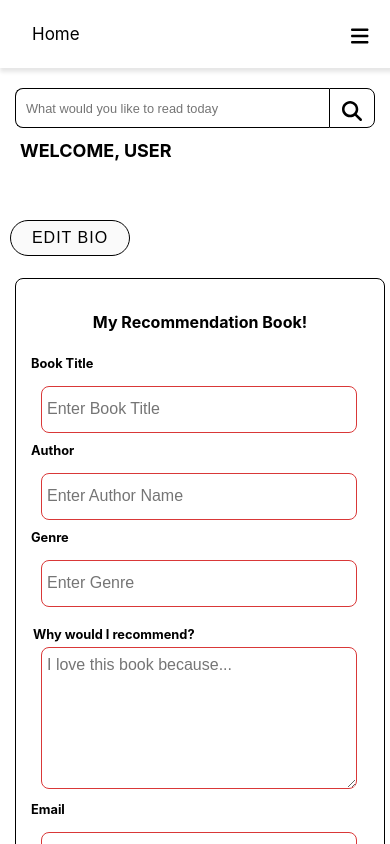
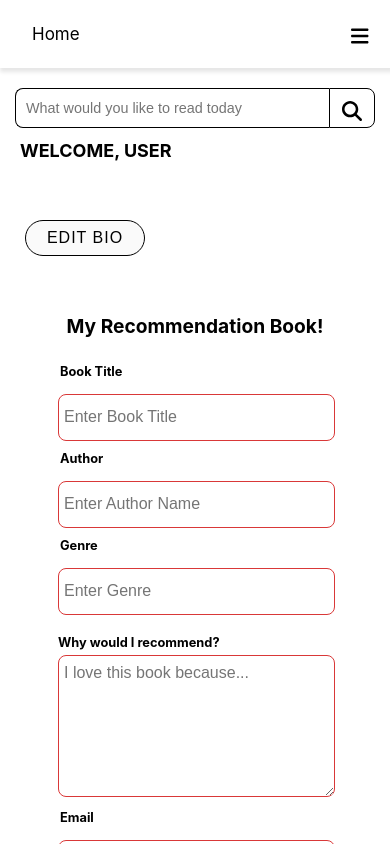
Before and after one commit to yinjuchen/bookflow, a React (Create React App) app: page /profile in a window 390 px wide. Shown: the top 844 px of the page. Built offline with nearby package versions, Linux system fonts and the light colour scheme.

Commit message:
updated searchbar and recommendation form styles

```diff
--- a/src/components/recommendation-form/recommendation-form.styles.scss
+++ b/src/components/recommendation-form/recommendation-form.styles.scss
@@ -18,8 +18,8 @@
   justify-content: center;
   align-items: center;
   margin: 0 auto;
-  background: #FFF;
   overflow: hidden;
+  box-sizing: border-box;
 
   .success-message {
     background-color: var(--message-cover);
@@ -105,15 +105,29 @@
 
 @media screen and (max-width:768px) {
   .recommendation-form-container {
-    width: 100%;
+    width: 90%;
     max-width: 400px;
     font-size: 0.8rem;
     padding: 20px 5px;
-    box-sizing: border-box;
+    border: none;
     height: fit-content;
 
-    h2 {
-      font-size: 1rem;
+    form {
+      h2 {
+          font-size: 1rem;
+      }
+
+      label {
+        margin-left: 12px;
+      }
+
+      .message {
+        margin-left: 10px;
+      }
+
+      button {
+        margin-left: 10px;
+      }
     }
   }
 }
--- a/src/components/searchbar/searchbar.styles.scss
+++ b/src/components/searchbar/searchbar.styles.scss
@@ -6,6 +6,7 @@
   height: 40px;
   display: flex;
   margin: 0 auto;
+  max-width:100%;
 
   .search-bar-input {
     flex: 1;
@@ -14,6 +15,7 @@
     border-radius: 8px 0 0 8px;
     outline: none;
     padding: 0 10px;
+    line-height: 1.5;
     font-size: 16px;
     height: 100%;
     box-sizing: border-box;
@@ -46,7 +48,7 @@
   .search-bar-container {
     width: 100%;
     .search-bar-input {
-      font-size: 0.8rem;
+      font-size: 0.9rem;
     }
   }
 }
--- a/src/routes/profile/profile.styles.scss
+++ b/src/routes/profile/profile.styles.scss
@@ -24,17 +24,17 @@
   .welcome-message {
     padding-left: 10px;
     width: 100%;
-    box-sizing: border-box;
     text-transform: uppercase;
   }
 
   .profile-detail-container {
     display: flex;
-    padding-left: 12px;
     flex-direction: column;
     align-items: flex-start;
+    padding-left: 12px;
     width: 100%;
     min-height: 100px;
+    margin: 0 auto;
     box-sizing: border-box;
     form {
       label {
@@ -64,7 +64,7 @@
           border: 1px solid var(--button-border-background);
           color: var(--button-border-background);
           border-radius: 8px;
-          width: 50px;
+          width: 60px;
           height: 37px;
           margin: 1px 0 10px;
           font-size: 16px;
@@ -103,8 +103,7 @@
     }
 
   .profile-recommendation {
-    margin: 0 auto;
-    display: flex;
+    box-sizing: border-box;
     width: 100%;
     padding: 30px 0 10px;
   }
@@ -122,13 +121,12 @@
     input, .bio, button {
       width: 100%;
       margin: 5px 0;
-
     }
     .welcome-message {
       font-size: large;
     }
     .profile-detail-container {
-      padding-left: 0;
+      padding-left: 15px;
       .edit-bio:hover {
         background: var(--button-border-background);
         color: var(--button-color);
--- a/src/routes/register/register.styles.scss
+++ b/src/routes/register/register.styles.scss
@@ -70,9 +70,14 @@
   .register-container {
     width: 90%;
     padding: 20px 5px;
+    border: none;
 
     label {
-      margin-left: 10px;
+      margin-left: 20px;
+    }
+
+    input {
+      font-size: 0.9rem;
     }
 
     button:hover {
--- a/src/routes/signin/signin.styles.scss
+++ b/src/routes/signin/signin.styles.scss
@@ -102,9 +102,10 @@
   .login-container {
      width: 90%;
      padding: 20px 5px;
+     border: none;
 
      label {
-      margin-left: 10px;
+      margin-left: 20px;
      }
 
     button:hover {
```
